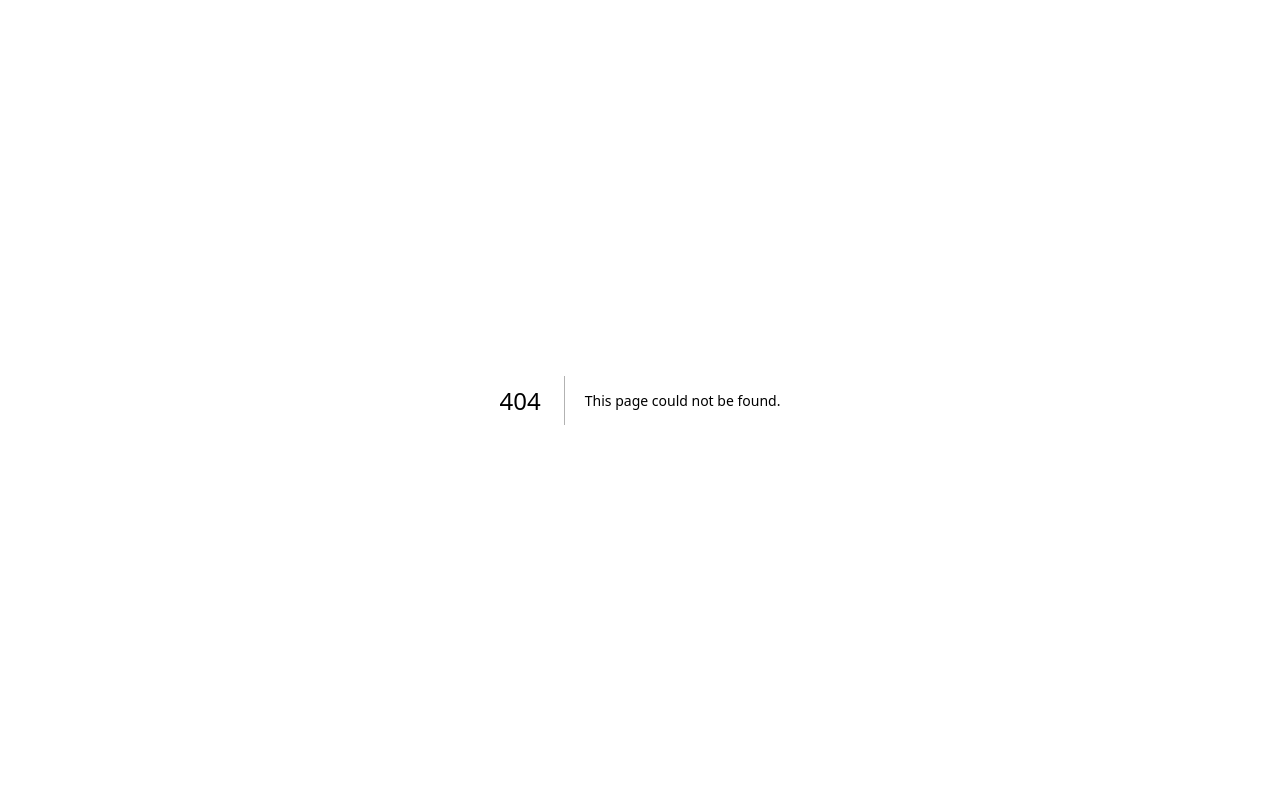
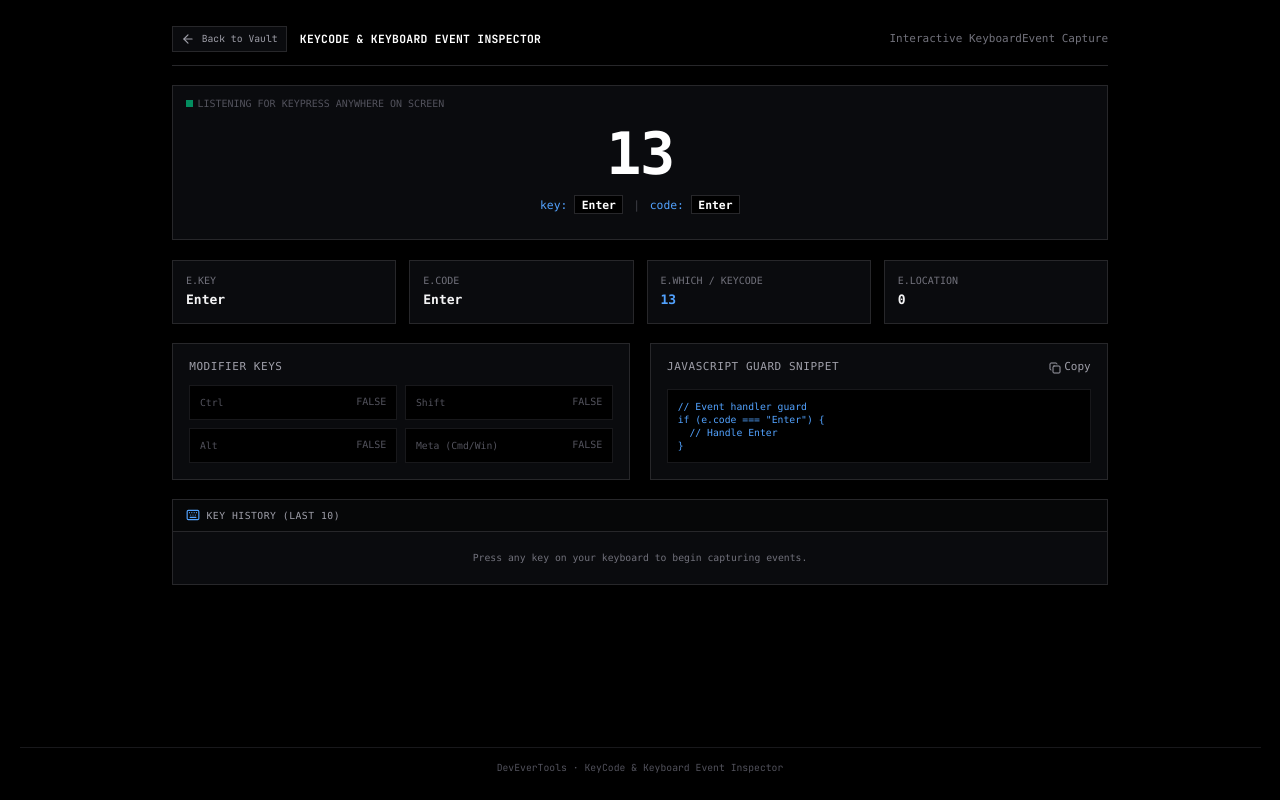
Before and after one commit to mubashir1255/DevEverTools, a Next.js app: page /tools/keycode-inspector in a window 1280 px wide. Before the commit this address had no page. Built offline with nearby package versions, Linux system fonts and the light colour scheme.

Commit message:
feat: implement keycode and keyboard event inspector

```diff
--- a/src/app/page.tsx
+++ b/src/app/page.tsx
@@ -13,6 +13,7 @@ import {
   Fingerprint,
   Hash,
   Calendar,
+  Keyboard,
   Globe,
   KeyRound,
   Layers,
@@ -205,6 +206,13 @@ const tools: Tool[] = [
     category: "DevOps",
     icon: Globe,
     slug: "meta-tag-generator",
+  },
+  {
+    name: "KeyCode Inspector",
+    description: "Inspect JavaScript keyboard events, key codes, and modifier combinations in real-time.",
+    category: "DevOps",
+    icon: Keyboard,
+    slug: "keycode-inspector",
   },
 
   // --- Design & Layout ---
--- a/src/app/tools/hex-inspector/page.tsx
+++ b/src/app/tools/hex-inspector/page.tsx
@@ -7,7 +7,6 @@ import {
   Check,
   Copy,
   Trash2,
-  Binary,
 } from "lucide-react";
 
 const SAMPLE_TEXT = `DevEverTools v1.0
--- /dev/null
+++ b/src/app/tools/keycode-inspector/page.tsx
@@ -0,0 +1,245 @@
+"use client";
+
+import { useState, useEffect } from "react";
+import Link from "next/link";
+import {
+  ArrowLeft,
+  Check,
+  Copy,
+  Keyboard,
+} from "lucide-react";
+
+type KeyRecord = {
+  key: string;
+  code: string;
+  which: number;
+  location: number;
+  ctrlKey: boolean;
+  shiftKey: boolean;
+  altKey: boolean;
+  metaKey: boolean;
+  repeat: boolean;
+  timestamp: string;
+};
+
+export default function KeycodeInspectorPage() {
+  const [currentKey, setCurrentKey] = useState<KeyRecord>({
+    key: "Enter",
+    code: "Enter",
+    which: 13,
+    location: 0,
+    ctrlKey: false,
+    shiftKey: false,
+    altKey: false,
+    metaKey: false,
+    repeat: false,
+    timestamp: "Ready",
+  });
+
+  const [history, setHistory] = useState<KeyRecord[]>([]);
+  const [copiedKey, setCopiedKey] = useState<string | null>(null);
+
+  useEffect(() => {
+    const handleKeyDown = (e: KeyboardEvent) => {
+      // Allow standard dev shortcuts like F12 or refresh
+      if (e.key === "F12" || (e.ctrlKey && e.key.toLowerCase() === "r")) {
+        return;
+      }
+
+      e.preventDefault();
+
+      const record: KeyRecord = {
+        key: e.key,
+        code: e.code,
+        which: e.which,
+        location: e.location,
+        ctrlKey: e.ctrlKey,
+        shiftKey: e.shiftKey,
+        altKey: e.altKey,
+        metaKey: e.metaKey,
+        repeat: e.repeat,
+        timestamp: new Date().toLocaleTimeString(),
+      };
+
+      setCurrentKey(record);
+      setHistory((prev) => [record, ...prev.slice(0, 9)]);
+    };
+
+    window.addEventListener("keydown", handleKeyDown);
+    return () => window.removeEventListener("keydown", handleKeyDown);
+  }, []);
+
+  const snippet = `// Event handler guard\nif (e.code === "${currentKey.code}") {\n  // Handle ${currentKey.key}\n}`;
+
+  const handleCopy = async (text: string, keyName: string) => {
+    await navigator.clipboard.writeText(text);
+    setCopiedKey(keyName);
+    setTimeout(() => setCopiedKey(null), 1500);
+  };
+
+  return (
+    <div className="min-h-screen bg-black text-zinc-100 flex flex-col justify-between py-8 px-6">
+      <div className="w-full max-w-6xl mx-auto flex flex-col flex-1">
+        {/* Header */}
+        <header className="flex items-center justify-between border-b border-zinc-800 pb-4 mb-6">
+          <div className="flex items-center gap-4">
+            <Link
+              href="/"
+              className="flex items-center gap-2 text-xs text-zinc-400 hover:text-white px-2.5 py-1.5 bg-[#0a0b0e] border border-zinc-800 transition-colors"
+            >
+              <ArrowLeft size={14} />
+              <span>Back to Vault</span>
+            </Link>
+            <h1 className="text-sm font-bold text-white tracking-wide uppercase">
+              KeyCode & Keyboard Event Inspector
+            </h1>
+          </div>
+          <span className="text-[11px] text-zinc-500 font-mono">
+            Interactive KeyboardEvent Capture
+          </span>
+        </header>
+
+        {/* Hero Interactive Target Box */}
+        <div className="border border-zinc-800 bg-[#0a0b0e] p-8 mb-6 flex flex-col items-center justify-center text-center select-none relative overflow-hidden">
+          <div className="absolute top-3 left-4 text-[10px] font-mono text-zinc-600 uppercase flex items-center gap-1.5">
+            <span className="w-2 h-2 rounded-full bg-emerald-500 animate-pulse" />
+            <span>Listening for keypress anywhere on screen</span>
+          </div>
+
+          <div className="text-6xl sm:text-7xl font-mono font-bold text-white tracking-tight my-4">
+            {currentKey.which}
+          </div>
+
+          <div className="text-sm font-mono text-blue-400 flex items-center gap-3">
+            <span>key: <strong className="text-white bg-black border border-zinc-800 px-2 py-0.5">{currentKey.key}</strong></span>
+            <span className="text-zinc-700">|</span>
+            <span>code: <strong className="text-white bg-black border border-zinc-800 px-2 py-0.5">{currentKey.code}</strong></span>
+          </div>
+        </div>
+
+        {/* Detailed Property Cards */}
+        <div className="grid grid-cols-2 sm:grid-cols-4 gap-4 font-mono text-xs mb-6">
+          <div className="bg-[#0a0b0e] border border-zinc-800 p-4">
+            <span className="text-[10px] text-zinc-500 uppercase block mb-1">e.key</span>
+            <span className="text-base font-bold text-zinc-100">{currentKey.key}</span>
+          </div>
+
+          <div className="bg-[#0a0b0e] border border-zinc-800 p-4">
+            <span className="text-[10px] text-zinc-500 uppercase block mb-1">e.code</span>
+            <span className="text-base font-bold text-zinc-100">{currentKey.code}</span>
+          </div>
+
+          <div className="bg-[#0a0b0e] border border-zinc-800 p-4">
+            <span className="text-[10px] text-zinc-500 uppercase block mb-1">e.which / keyCode</span>
+            <span className="text-base font-bold text-blue-400">{currentKey.which}</span>
+          </div>
+
+          <div className="bg-[#0a0b0e] border border-zinc-800 p-4">
+            <span className="text-[10px] text-zinc-500 uppercase block mb-1">e.location</span>
+            <span className="text-base font-bold text-zinc-100">{currentKey.location}</span>
+          </div>
+        </div>
+
+        {/* Modifiers & Code Snippet Grid */}
+        <div className="grid grid-cols-1 md:grid-cols-2 gap-6 mb-6">
+          {/* Active Modifiers */}
+          <div className="bg-[#0a0b0e] border border-zinc-800 p-5 font-mono text-xs flex flex-col justify-between">
+            <span className="text-[11px] text-zinc-400 uppercase tracking-wider block mb-3">
+              Modifier Keys
+            </span>
+
+            <div className="grid grid-cols-2 gap-2.5">
+              {[
+                { name: "Ctrl", active: currentKey.ctrlKey },
+                { name: "Shift", active: currentKey.shiftKey },
+                { name: "Alt", active: currentKey.altKey },
+                { name: "Meta (Cmd/Win)", active: currentKey.metaKey },
+              ].map((mod) => (
+                <div
+                  key={mod.name}
+                  className={`p-3 border flex items-center justify-between ${
+                    mod.active
+                      ? "border-blue-600 bg-blue-950/20 text-blue-300 font-bold"
+                      : "border-zinc-900 bg-black text-zinc-600"
+                  }`}
+                >
+                  <span>{mod.name}</span>
+                  <span className="text-[10px] uppercase">
+                    {mod.active ? "Active" : "False"}
+                  </span>
+                </div>
+              ))}
+            </div>
+          </div>
+
+          {/* Quick Code Generator */}
+          <div className="bg-[#0a0b0e] border border-zinc-800 p-5 font-mono text-xs flex flex-col justify-between">
+            <div className="flex items-center justify-between mb-2">
+              <span className="text-[11px] text-zinc-400 uppercase tracking-wider">
+                JavaScript Guard Snippet
+              </span>
+              <button
+                type="button"
+                onClick={() => handleCopy(snippet, "snippet")}
+                className="flex items-center gap-1 text-[11px] text-zinc-400 hover:text-white"
+              >
+                {copiedKey === "snippet" ? (
+                  <>
+                    <Check size={12} className="text-emerald-400" />
+                    <span className="text-emerald-400">Copied</span>
+                  </>
+                ) : (
+                  <>
+                    <Copy size={12} />
+                    <span>Copy</span>
+                  </>
+                )}
+              </button>
+            </div>
+
+            <pre className="bg-black border border-zinc-900 p-3 text-xs text-blue-400 select-all overflow-x-auto">
+              {snippet}
+            </pre>
+          </div>
+        </div>
+
+        {/* History Trail */}
+        <div className="border border-zinc-800 bg-[#0a0b0e] flex flex-col">
+          <div className="border-b border-zinc-800 px-4 py-2.5 bg-black/40 text-xs font-mono text-zinc-400 uppercase tracking-wider flex items-center gap-2">
+            <Keyboard size={14} className="text-blue-400" />
+            <span>Key History (Last 10)</span>
+          </div>
+
+          <div className="divide-y divide-zinc-900 font-mono text-xs p-2">
+            {history.length > 0 ? (
+              history.map((item, idx) => (
+                <div key={idx} className="flex items-center justify-between p-2 hover:bg-white/5">
+                  <div className="flex items-center gap-3">
+                    <span className="text-zinc-600 text-[10px] w-4">#{idx + 1}</span>
+                    <span className="px-2 py-0.5 bg-black border border-zinc-800 text-zinc-200 font-bold">
+                      {item.key}
+                    </span>
+                    <span className="text-zinc-500 text-[11px]">code: {item.code}</span>
+                  </div>
+                  <div className="flex items-center gap-3 text-zinc-500 text-[11px]">
+                    <span className="text-blue-400">keyCode: {item.which}</span>
+                    <span>{item.timestamp}</span>
+                  </div>
+                </div>
+              ))
+            ) : (
+              <div className="p-4 text-center text-zinc-500 text-xs">
+                Press any key on your keyboard to begin capturing events.
+              </div>
+            )}
+          </div>
+        </div>
+      </div>
+
+      {/* Footer */}
+      <footer className="w-full text-center text-xs text-zinc-600 mt-8 pt-4 border-t border-zinc-900">
+        DevEverTools · KeyCode & Keyboard Event Inspector
+      </footer>
+    </div>
+  );
+}
--- a/src/app/tools/meta-tag-generator/page.tsx
+++ b/src/app/tools/meta-tag-generator/page.tsx
@@ -8,7 +8,6 @@ import {
   Copy,
   Globe,
   Share2,
-  FileCode,
 } from "lucide-react";
 
 export default function MetaTagGeneratorPage() {
```
